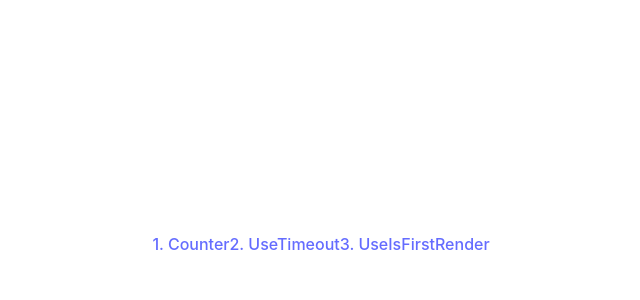
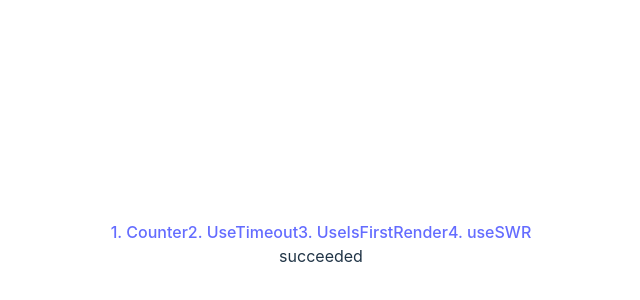
Before and after one commit to jojo51778/react-code-questions, a React (Vite) app: page /useSWR in a window 1280 px wide. Shown: the part 156-456 px from the top of the page, without its empty margins (319-959 px from the left). Built offline with nearby package versions, Linux system fonts and the light colour scheme.

Commit message:
feat: add useSWR

```diff
--- a/src/routes/index.jsx
+++ b/src/routes/index.jsx
@@ -1,11 +1,13 @@
 import Counter from '../views/react/Counter.jsx';
 import Timeout from '../views/react/Timeout.jsx';
 import FirstRender from '../views/react/FirstRender.jsx';
+import SWR from '../views/react/SWR.jsx';
 
 const routes = [
   { path: '/counter', element: <Counter />, name: 'Counter' },
   { path: '/useTimeout', element: <Timeout />, name: 'UseTimeout' },
   { path: '/useIsFirstRender', element: <FirstRender />, name: 'UseIsFirstRender' },
+  { path: '/useSWR', element: <SWR />, name: 'useSWR' },
 
 ];
 
--- /dev/null
+++ b/src/views/react/SWR.jsx
@@ -0,0 +1,28 @@
+import {useEffect, useState} from 'react';
+function useSWR(_key, fetcher) {
+  const fetchRes = fetcher();
+  const [data, setData] = useState(fetchRes instanceof Promise ? undefined : fetchRes);
+  const [error, setError] = useState();
+
+  useEffect(() => {
+    if (fetchRes instanceof Promise) {
+      Promise.resolve(fetchRes)
+      .then(res => setData(res))
+      .catch(err => setError(err))
+    }
+  }, []);
+  return {data, error};
+}
+
+function Swr() {
+  const fetcher = () => {
+    return Promise.resolve('succeeded');
+    //return Promise.reject('err');
+  };
+  const { data, error } = useSWR('/api', fetcher)
+  if (error) return <div>failed</div>
+  if (!data) return <div>loading</div>
+
+  return <div>{data}</div>
+}
+export default Swr;
```
